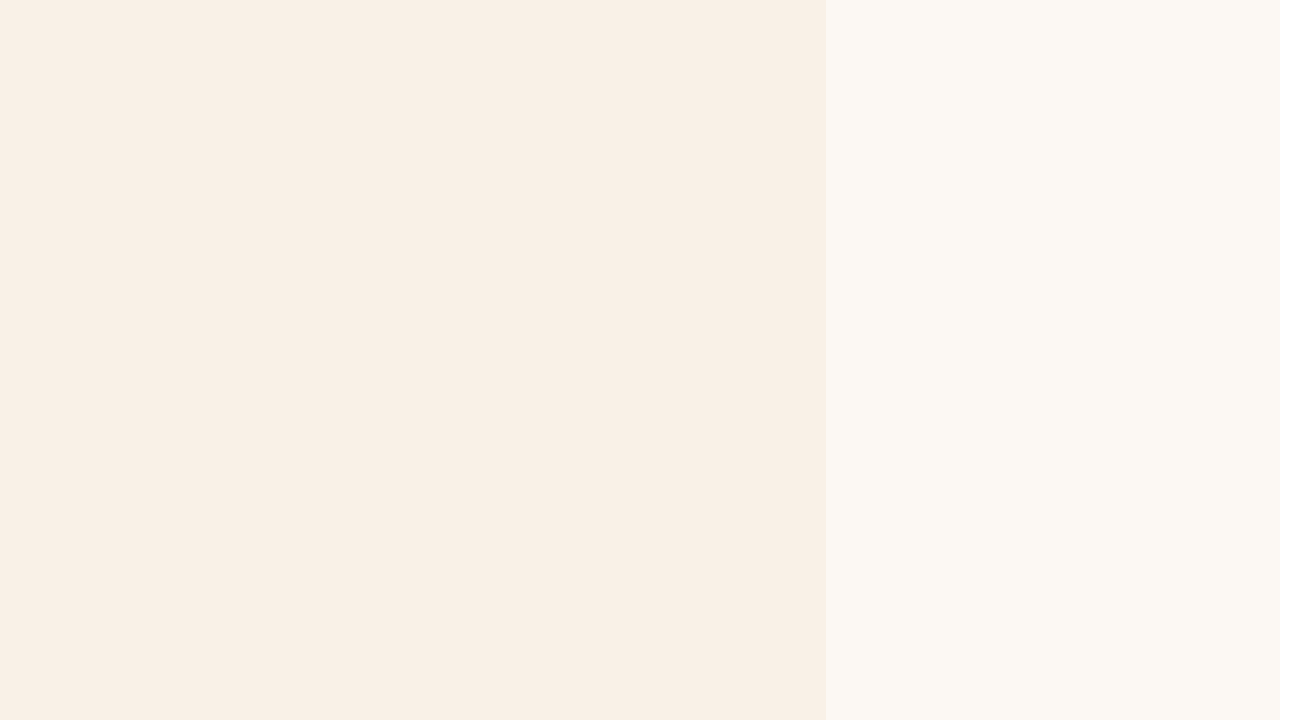
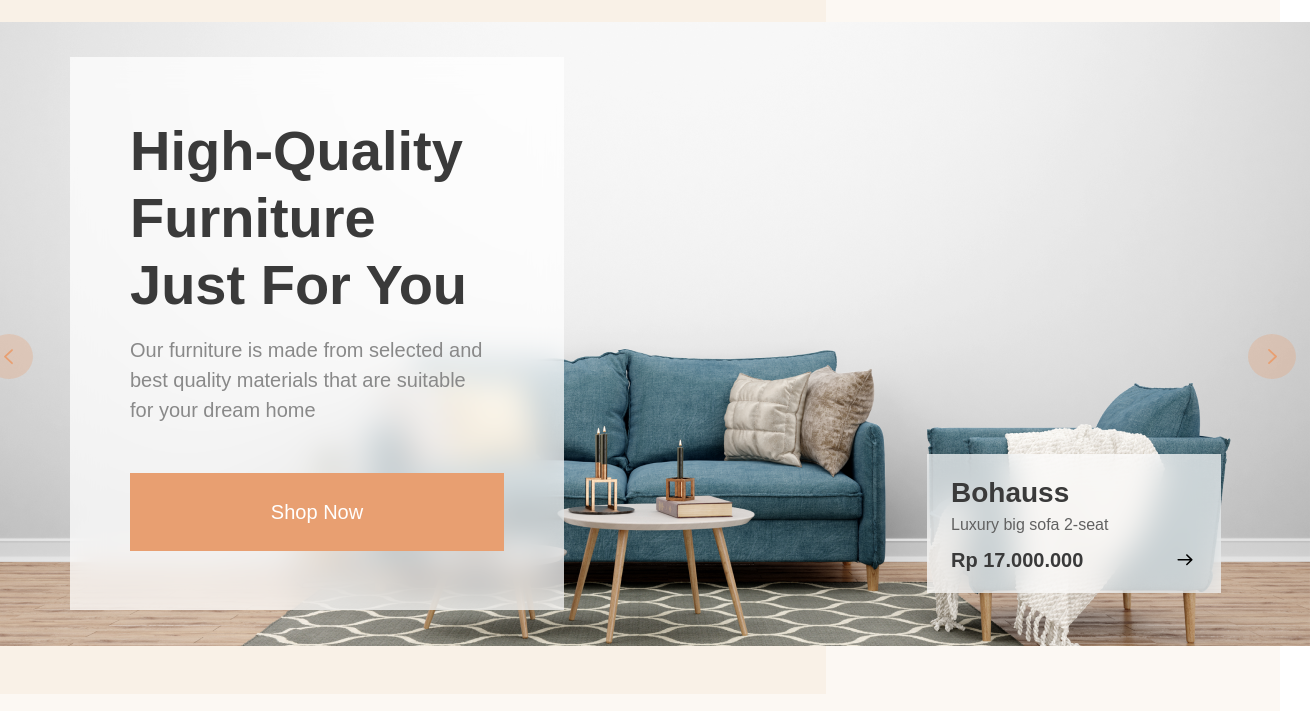
Before and after one commit to pmh3107/testFE, a plain HTML site: page index.html in a window 1280 px wide. Shown: the part 80-800 px from the top of the page, 1310 px wide, since content can reach past the window. Drawn offline with Linux system fonts and the light colour scheme.

Commit message:
Created hero part

```diff
--- a/assets/css/style.css
+++ b/assets/css/style.css
@@ -1,5 +1,5 @@
 @font-face {
-  font-family: "Gilroy";
+  font-family: 'Gilroy';
   src: url("/assets/fonts/Gilroy-ExtraBold.otf") format("otf"),
     url("/assets/fonts/Gilroy-Light.otf") format("otf");
 }
@@ -10,8 +10,10 @@
 
 :root {
   --primay-backgroud: #fcf8f3;
+  --Color-Primary: rgb(232, 159, 113);
   --Color-Gray-1: #3a3a3a;
   --Color-Gray-2: #616161;
+  --Color-Gray-3: #898989;
   --Color-White: #FFF;
 }
 
@@ -21,7 +23,7 @@ html {
 
 body {
   font-size: 1.6rem;
-  font-family: Gilroy, sans-serif;
+  font-family: 'Gilroy', sans-serif;
 }
 
 /* common */
@@ -45,18 +47,7 @@ button {
 /* Header */
 .header {
   position: relative;
-  min-height: 100vh;
   background-color: var(--primay-backgroud);
-}
-
-.header__background {
-  position: absolute;
-  left: 0;
-  top: 0;
-  z-index: 0;
-  width: 64.5%;
-  height: 100vh;
-  background: #F9F1E7;
 }
 
 .top-header {
@@ -147,3 +138,159 @@ button {
   height: 100%;
   overflow: hidden;
 }
+
+/* Main */
+.home {
+  height: 689px;
+  background-color: var(--primay-backgroud);
+}
+
+.home__background {
+  position: absolute;
+  left: 0;
+  top: 0;
+  z-index: 0;
+  width: 64.5%;
+  height: 774px;
+  background: #F9F1E7;
+}
+
+.banner {
+  display: flex;
+  justify-content: center;
+}
+
+.banner__inner {
+  position: relative;
+  z-index: 1;
+  width: 1339px;
+  height: 624px;
+}
+
+.banner__btn--left,
+.banner__btn--right {
+  position: absolute;
+  display: flex;
+  justify-content: center;
+  align-items: center;
+  width: 48px;
+  height: 45px;
+  border-radius: 50%;
+  background-color: rgba(232, 159, 113, 0.3);
+}
+
+.banner__btn--left {
+  margin-left: 14px;
+  top: 50%;
+}
+
+.banner__btn--right {
+  right: 0px;
+  top: 50%;
+  margin-right: 14px;
+}
+
+
+.banner__btn--left:hover,
+.banner__btn--right:hover {
+  background-color: var(--Color-Primary);
+}
+
+.banner__btn--icon {
+  color: var(--Color-Primary);
+}
+
+.banner__btn--icon:hover {
+  color: var(--Color-White);
+}
+
+.banner__item {
+  display: flex;
+  align-items: center;
+  overflow: hidden;
+}
+
+.banner-tag {
+  position: absolute;
+  top: 35px;
+  left: 99px;
+  width: 494px;
+  height: 553px;
+  background: rgba(255, 255, 255, 0.72);
+  backdrop-filter: blur(15.5px);
+}
+
+.banner-tag__inner {
+  padding: 60px;
+}
+
+.banner-tag__heading {
+  width: 374px;
+  font-size: 5.6rem;
+  font-weight: 700;
+  line-height: 1.2;
+  color: var(--Color-Gray-1);
+}
+
+.banner-tag__desc {
+  margin-top: 16px;
+  width: 357px;
+  font-size: 2rem;
+  font-weight: 500;
+  line-height: 1.5;
+  color: var(--Color-Gray-3);
+}
+
+.banner-tag__btn {
+  margin-top: 48px;
+  width: 374px;
+  height: 78px;
+  background: var(--Color-Primary);
+  color: var(--Color-White);
+  font-size: 2rem;
+  font-weight: 500;
+  line-height: 1.5;
+}
+
+.banner-price {
+  position: absolute;
+  right: 89px;
+  bottom: 53.5px;
+  width: 294px;
+  height: 138.875px;
+  background: rgba(255, 255, 255, 0.72);
+  backdrop-filter: blur(15.5px);
+}
+
+.banner-price__inner {
+  padding: 22.5px 24px 20.5px;
+}
+
+.banner-price__heading {
+  font-size: 2.8rem;
+  font-weight: 600;
+  line-height: 1.2;
+  color: var(--Color-Gray-1);
+}
+
+.banner-price__desc {
+  margin-top: 3.5px;
+  font-size: 1.6rem;
+  font-weight: 500;
+  line-height: 1.5;
+  color: var(--Color-Gray-2, #616161);
+}
+
+.banner-price__price {
+  margin-top: 7.5px;
+  display: flex;
+  justify-content: space-between;
+  align-items: center;
+}
+
+.banner-price__price--number {
+  font-size: 2rem;
+  font-weight: 600;
+  line-height: 1.5;
+  color: var(--Color-Gray-1);
+}
--- a/index.html
+++ b/index.html
@@ -15,7 +15,7 @@
   <!-- Header  -->
   <header class="header">
     <div class="container">
-      <div class="header__background"></div>
+
       <!-- Top header -->
       <div class="top-header">
         <a href="#!" class="logo">
@@ -61,4 +61,62 @@
         </div>
       </div>
   </header>
+  <!-- Main -->
+  <main class="home">
+    <div class="home__background"></div>
+    <div class="container">
+      <!-- Banner -->
+      <div class="banner">
+        <div class="banner__inner">
+          <button class="banner__btn--left">
+            <svg class="banner__btn--icon" xmlns="http://www.w3.org/2000/svg" width="24" height="23" viewBox="0 0 24 23"
+              fill="none">
+              <path d="M14.9999 5.07227L7.99994 11.6407L14.9999 18.2091" stroke="CurrentColor" stroke-width="1.8"
+                stroke-linecap="round" stroke-linejoin="round" />
+            </svg>
+          </button>
+          <button class="banner__btn--right">
+            <svg class="banner__btn--icon" xmlns="http://www.w3.org/2000/svg" width="24" height="23" viewBox="0 0 24 23"
+              fill="none">
+              <path d="M9.00006 4.9519L16.0001 11.5203L9.00006 18.0887" stroke="CurrentColor" stroke-width="1.8"
+                stroke-linecap="round" stroke-linejoin="round" />
+            </svg>
+          </button>
+          <div class="banner__item">
+            <a href="#!" class="banner__link">
+              <picture>
+                <img src="./assets/images/image/banner_1.png" alt="" class="banner__img">
+              </picture>
+            </a>
+            <a href="#!" class="banner__link">
+              <picture>
+                <img src="./assets/images/image/banner_2.png" alt="" class="banner__img">
+              </picture>
+            </a>
+          </div>
+          <!-- banner tag -->
+          <div class="banner-tag">
+            <div class="banner-tag__inner">
+              <h1 class="banner-tag__heading">
+                High-Quality
+                Furniture Just
+                For You
+              </h1>
+              <p class="banner-tag__desc">
+                Our furniture is made from selected and best quality materials that are suitable for your dream home
+              </p>
+              <button class="banner-tag__btn">Shop Now</button>
+            </div>
+          </div>
+          <div class="banner-price">
+            <div class="banner-price__inner">
+              <h2 class="banner-price__heading">Bohauss</h2>
+              <p class="banner-price__desc">Luxury big sofa 2-seat</p>
+              <div class="banner-price__price">
+                <p class="banner-price__price--number">Rp 17.000.000</p>
+                <img src="./assets/images/Icon/arrow right.svg" alt="">
+              </div>
+            </div>
+          </div>
+  </main>
 </body>
```
Also changed, not shown: assets/images/Icon/arrow right.svg (added), assets/images/image/banner_1.png (added), assets/images/image/banner_2.png (added).
